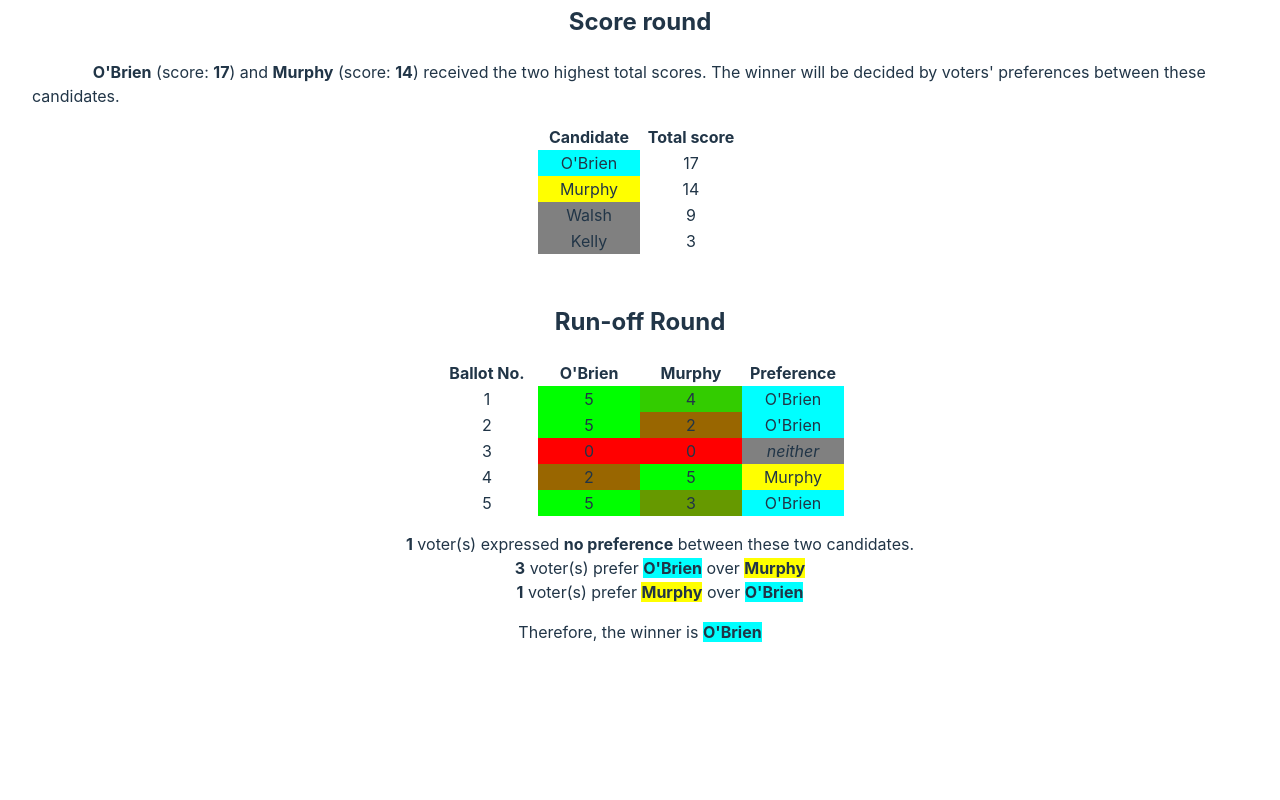
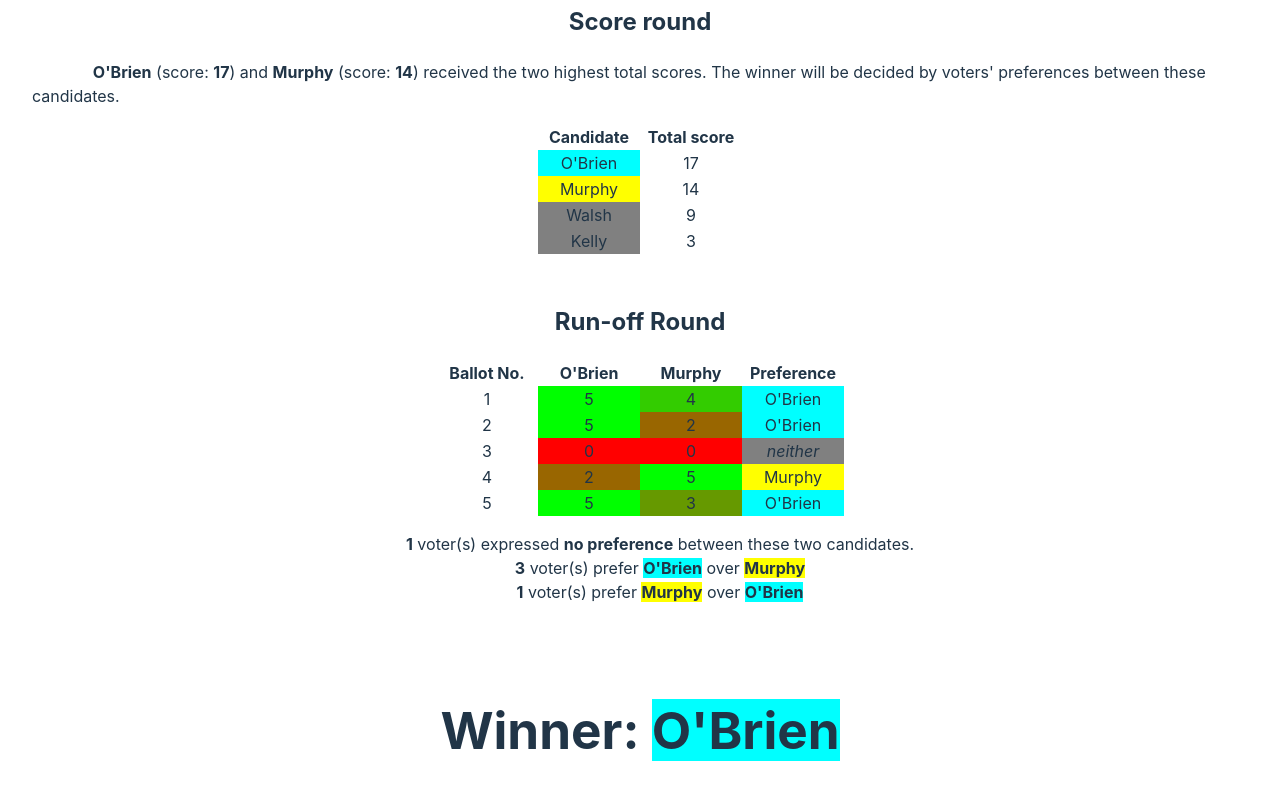
Before and after one commit to boyleconnor/star-voting, a React (Vite) app: page / in a window 1280 px wide. Shown: the part 875-1675 px from the top of the page. Before the commit the page ends 1651 px from the top, so only its background shows below. Built offline with nearby package versions, Linux system fonts and the light colour scheme.

Commit message:
Improve visibility of winner announcement

```diff
--- a/src/App.tsx
+++ b/src/App.tsx
@@ -227,9 +227,18 @@ function App() {
           <li><b>{preferences.prefersFirst}</b> voter(s) prefer <b style={{backgroundColor: FIRST_CAN_BG_COLOR}}>{firstCandidate}</b> over <b style={{backgroundColor: SECOND_CAN_BG_COLOR}}>{secondCandidate}</b></li>
           <li><b>{preferences.prefersSecond}</b> voter(s) prefer <b style={{backgroundColor: SECOND_CAN_BG_COLOR}}>{secondCandidate}</b> over <b style={{backgroundColor: FIRST_CAN_BG_COLOR}}>{firstCandidate}</b></li>
         </ul>
-        Therefore, the winner is <b style={{backgroundColor: winner === firstCandidate ? FIRST_CAN_BG_COLOR : (winner === secondCandidate ? SECOND_CAN_BG_COLOR : "inherit")}}>{winner !== null ? winner: <i>tie</i>}</b>
+
+        <br/>
+        <br/>
+        {winner !== null &&
+          <h1>Winner: <span
+            style={{backgroundColor: winner === firstCandidate ? FIRST_CAN_BG_COLOR : SECOND_CAN_BG_COLOR}}>{winner}</span>
+          </h1>
+          || <h1>Tie between <span style={{backgroundColor: FIRST_CAN_BG_COLOR}}>{firstCandidate}</span> & <span
+            style={{backgroundColor: SECOND_CAN_BG_COLOR}}>{secondCandidate}</span></h1>
+        }
       </>) || <>
-        <i>Breaking ties in the scoring round is not yet supported in this app.</i>
+      <i>Breaking ties in the scoring round is not yet supported in this app.</i>
       </>}
     </>
   )
```
